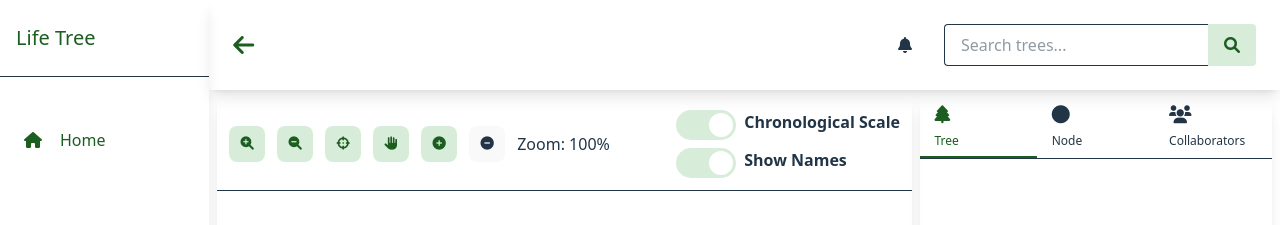
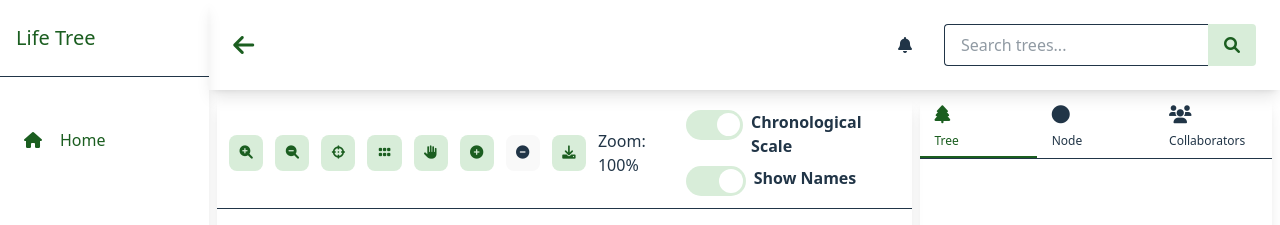
Before and after one commit to LUCHER4321/CPT-Frontend, a React (Vite) app: page /account/trees/1 in a window 1280 px wide. Shown: the top 225 px of the page. Built offline with nearby package versions, Linux system fonts and the light colour scheme; no server answers.

Commit message:
Update TreeVisualization.tsx

```diff
--- a/src/components/dashboard/trees/TreeVisualization.tsx
+++ b/src/components/dashboard/trees/TreeVisualization.tsx
@@ -21,6 +21,8 @@ interface TreeVisualizationProps {
     setChronoScale?: (b: boolean) => void;
     showName?: boolean;
     setShowName?: (b: boolean) => void;
+    grids?: boolean;
+    setGrids?: (b: boolean) => void;
     zoom?: number;
     setZoom?: (n: number) => void;
     deltaZoom?: number;
@@ -44,6 +46,8 @@ export const TreeVisualization = ({
     setChronoScale,
     showName,
     setShowName,
+    grids,
+    setGrids,
     zoom = 1,
     setZoom,
     deltaZoom = 0.1,
@@ -70,6 +74,11 @@ export const TreeVisualization = ({
                         title="Center View"
                         icon="fa-crosshairs"
                         onClick={() => setZoom?.(baseZoom)}
+                    />
+                    <ToolButton
+                        title={grids ? "Hide Grids" : "Show Grids"}
+                        icon="fa-grip"
+                        onClick={() => setGrids?.(!grids)}
                     />
                     <ToolButton
                         title={selection ? "Moving Mode" : "Selection Mode"}
@@ -124,11 +133,11 @@ export const TreeVisualization = ({
                             });
                         }}
                     />
-                    {false && <ToolButton
+                    <ToolButton
                         title={`Download "${tree?.name}.svg"`}
                         icon="fa-download"
                         onClick={() => downloadSVG(svgId, tree?.name)}
-                    />}
+                    />
                     <p>Zoom: {(zoom / baseZoom * 100).toFixed()}%</p>
                 </div>
                 <div className="flex flex-col space-y-2">
```
